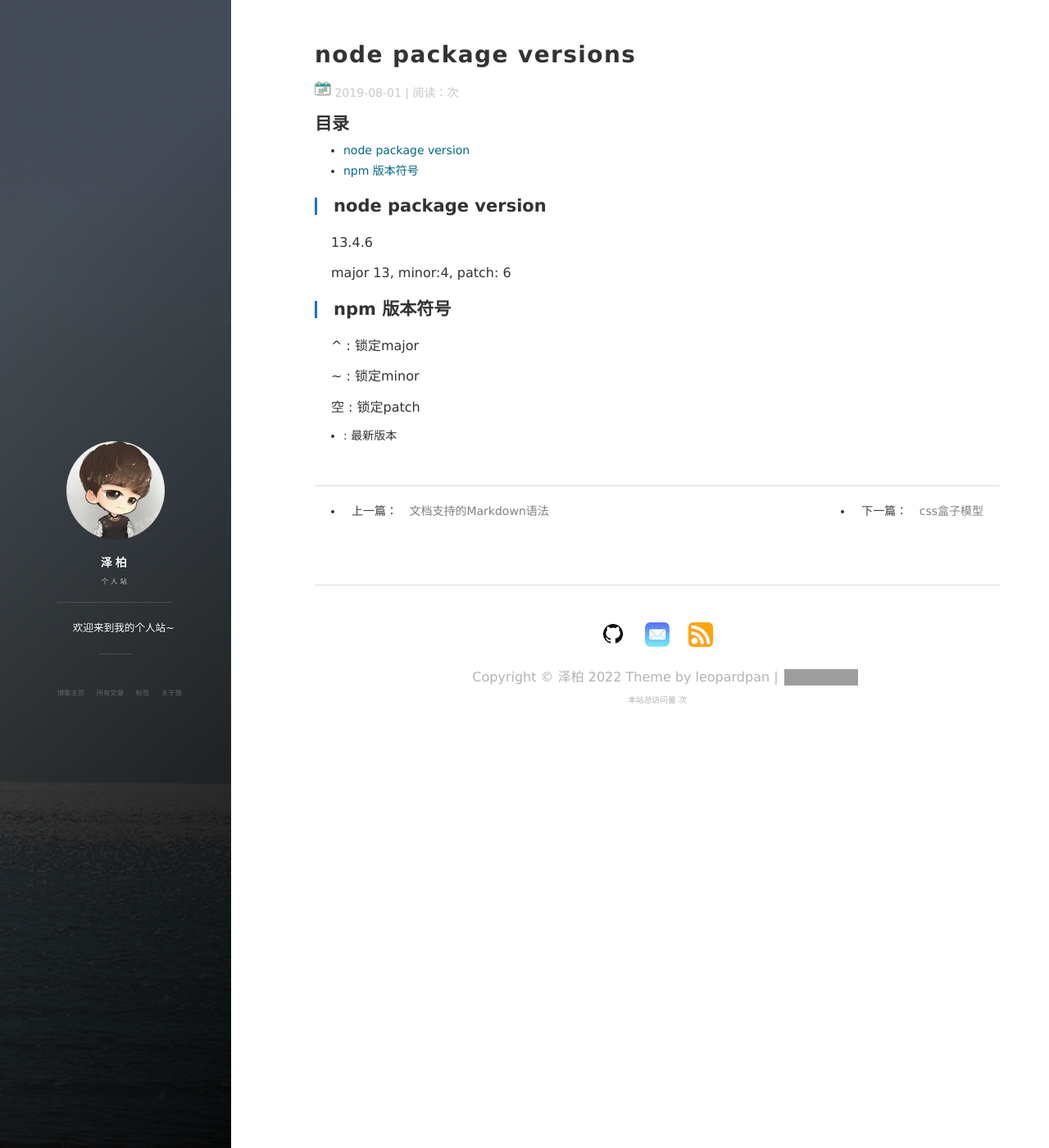
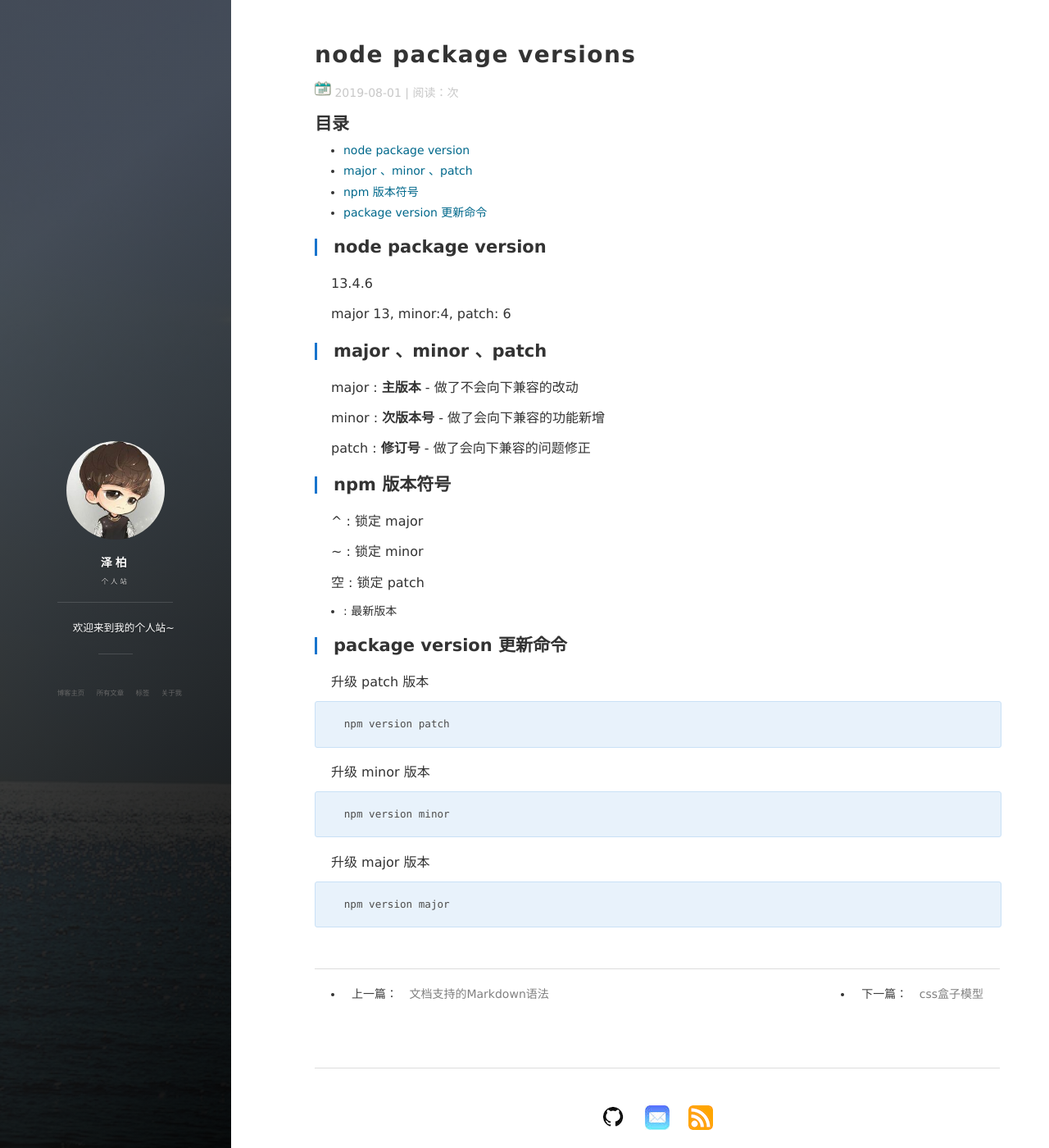
Before and after one commit to djonce/djonce.github.io, a Jekyll site: the page built from _posts/2019-08-01-node-package-version.md, in a window 1280 px wide and 1400 px high. Shown: the whole window at 82% size. Built offline with Jekyll 4.4.1, drawn with Linux system fonts in a browser that asks for light colours; nearby versions of some CDN libraries; comment, search, counter and statistics services are not loaded; grey boxes are pictures that could not be loaded.

Commit message:
chore: update node version manage cmd

````diff
--- a/_posts/2019-08-01-node-package-version.md
+++ b/_posts/2019-08-01-node-package-version.md
@@ -5,6 +5,7 @@ description: ""
 category:
 tags: [nodejs]
 ---
+
 {% include JB/setup %}
 
 ## node package version
@@ -13,12 +14,40 @@ tags: [nodejs]
 
 major 13, minor:4, patch: 6
 
+## major 、minor 、patch
+
+major : **主版本** - 做了不会向下兼容的改动
+
+minor : **次版本号** - 做了会向下兼容的功能新增
+
+patch : **修订号** - 做了会向下兼容的问题修正
+
 ## npm 版本符号
 
-^ : 锁定major
+^ : 锁定 major
 
-~ : 锁定minor
+~ : 锁定 minor
 
-空 : 锁定patch
+空 : 锁定 patch
 
-* : 最新版本
+- : 最新版本
+
+## package version 更新命令
+
+升级 patch 版本
+
+```
+ npm version patch
+```
+
+升级 minor 版本
+
+```
+ npm version minor
+```
+
+升级 major 版本
+
+```
+ npm version major
+```
````
Also changed, not shown: 1 other file.
